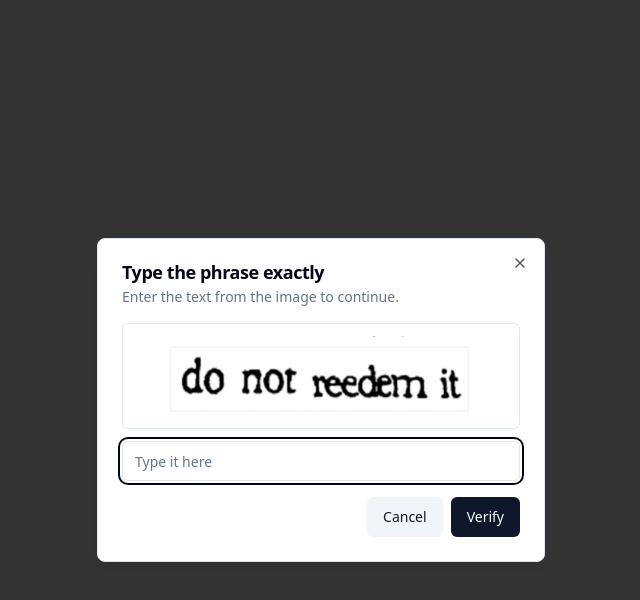
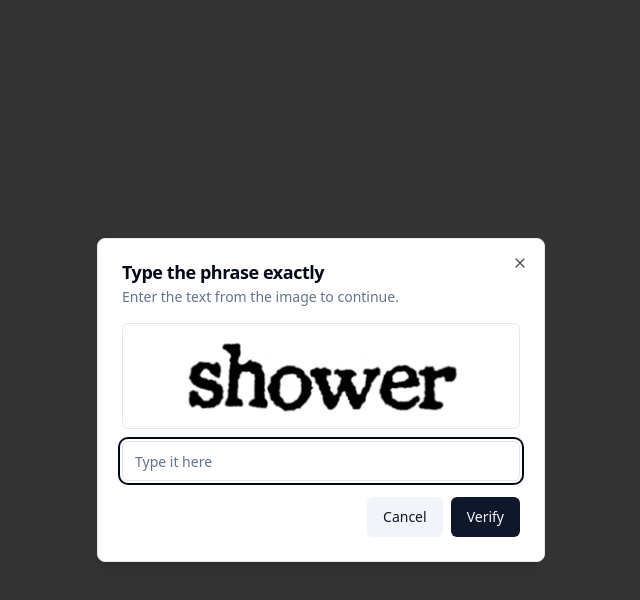
Before and after one commit to Kirbyy1/jeetless-gatekeeper, a React (Vite) app: page / in a window 1280 px wide. Both pictures are taken after a click on the button "Prove you are not a jeet". Shown: the top 600 px of the page, without its empty margins (319-959 px from the left). Built offline with nearby package versions, Linux system fonts and the light colour scheme.

Commit message:
Update captcha image
Replaced the current captcha image with a new one.

```diff
--- a/src/pages/Index.tsx
+++ b/src/pages/Index.tsx
@@ -6,7 +6,7 @@ import { Dialog, DialogContent, DialogDescription, DialogFooter, DialogHeader, D
 import { Input } from "@/components/ui/input";
 import { useToast } from "@/hooks/use-toast";
 
-const PHRASE = "do not reedem it";
+const PHRASE = "shower";
 
 const Index = () => {
   const [open, setOpen] = useState(false);
@@ -44,8 +44,8 @@ const Index = () => {
           <div className="space-y-3">
             <div className="border rounded-md p-3 text-center select-none">
               <img
-                src="/lovable-uploads/a3e0d296-1c6b-4987-b782-bd0442ef35a0.png"
-                alt="Captcha phrase: do not reedem it"
+                src="/lovable-uploads/da6daa8b-ed04-4a8d-af76-3876d37c7bc5.png"
+                alt="Captcha phrase: shower"
                 className="mx-auto max-h-20 object-contain"
                 loading="lazy"
               />
```
Also changed, not shown: public/lovable-uploads/da6daa8b-ed04-4a8d-af76-3876d37c7bc5.png (added).
